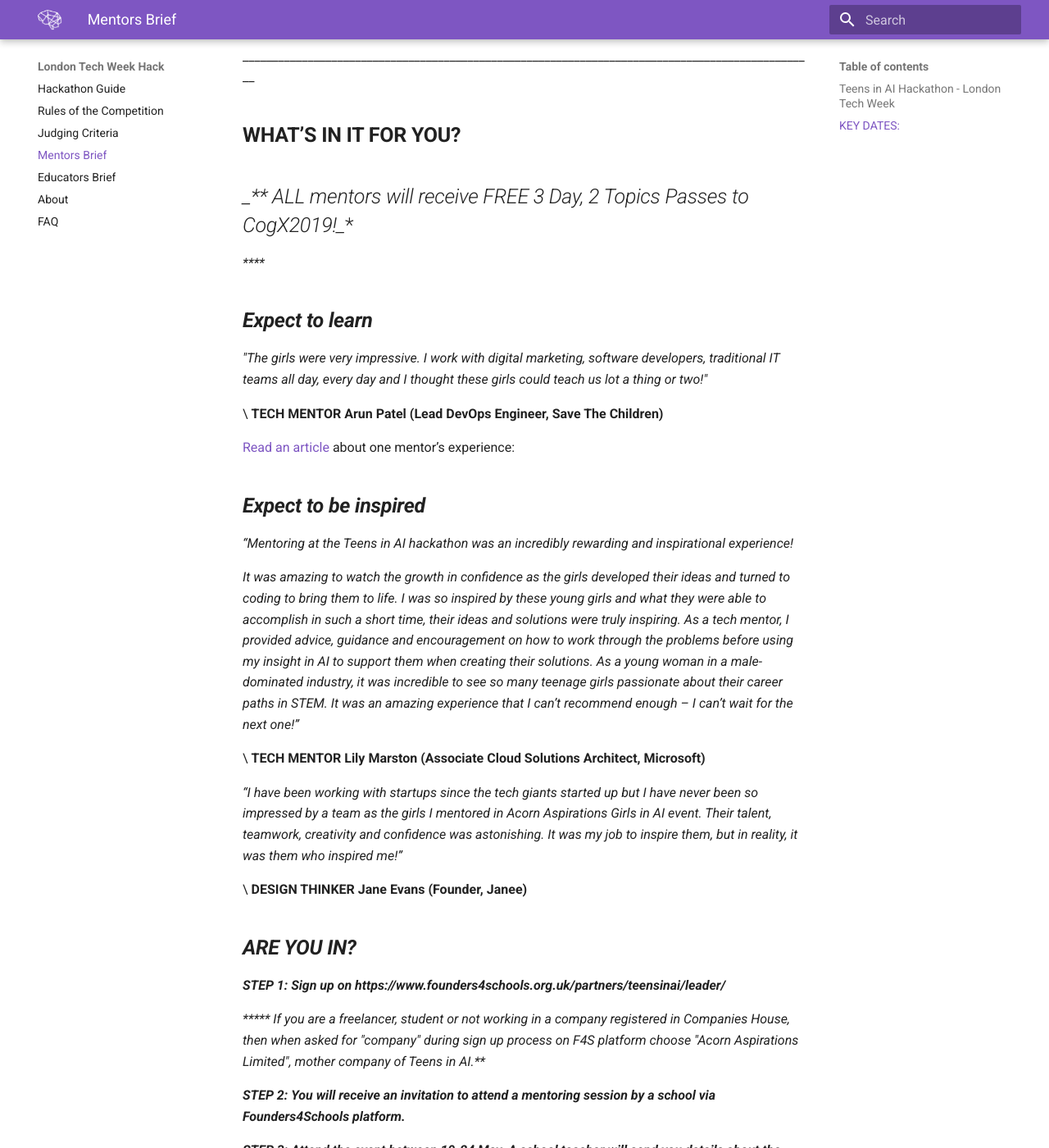
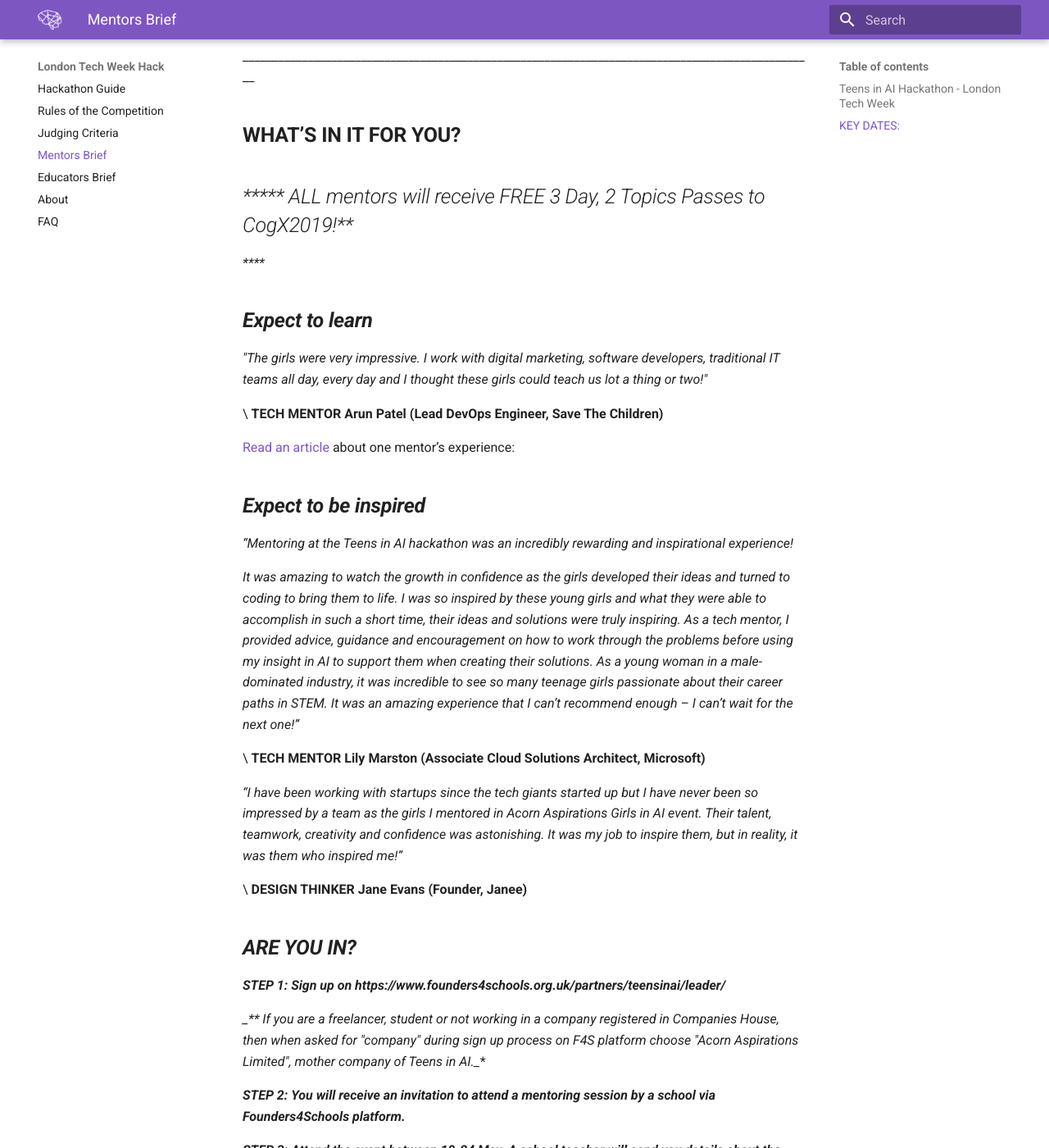
Before and after one commit to elenasinel/tech-week, an MkDocs documentation site: the page built from docs/mentors-brief.md, in a window 1280 px wide and 1400 px high, scrolled down 4820 px. Shown: the whole window at 82% size. Built offline with MkDocs 1.6.1 and Material for MkDocs 9.7.7, drawn with Linux system fonts in a browser that asks for light colours.

```diff
--- a/docs/mentors-brief.md
+++ b/docs/mentors-brief.md
@@ -151,7 +151,7 @@ Ethicists to commit **1 -2 hrs in total** to help teens identify possible proble
 
 **ENTREPRENEURS**
 
-Some knowledge of business models, pitching and marketing - your expertise will be vital throughout the building process, particularly when teams will be finalising their pitch decks to post on Devpost for _**Round 1 judging (deadline 24 May) and getting ready for the demo and presentation in front of judges at Cogx2019 on 12 June.**_
+Some knowledge of business models, pitching and marketing - your expertise will be vital throughout the building process, particularly when teams will be finalising their pitch decks to post on Devpost for **_Round 1 judging (deadline 24 May) and getting ready for the demo and presentation in front of judges at Cogx2019 on 12 June._**
 
 **When we need you:** Please check with the school you signed up to volunteer at
 
@@ -165,11 +165,11 @@ Business Coaches to commit **1.5-3 hrs in total** to help teens think of innovat
 
 ## **WHAT’S IN IT FOR YOU?**
 
-## **_\*\** ALL mentors will receive FREE 3 Day, 2 Topics Passes to CogX2019!_**
+## _**\*\** ALL mentors will receive FREE 3 Day, 2 Topics Passes to CogX2019!**_
 
 _\*\*\*\*_
 
-## **_Expect to learn_**
+## _**Expect to learn**_
 
 _"The girls were very impressive. I work with digital marketing, software developers, traditional IT teams all day, every day and I thought these girls could teach us lot a thing or two!"_
 
@@ -177,7 +177,7 @@ _"The girls were very impressive. I work with digital marketing, software develo
 
 [Read an article](https://www.linkedin.com/pulse/learning-through-mentoring-ashish-bansal/) about one mentor’s experience:
 
-## **_Expect to be inspired_**
+## _**Expect to be inspired**_
 
 _“Mentoring at the Teens in AI hackathon was an incredibly rewarding and inspirational experience!_
 
@@ -189,21 +189,21 @@ _“I have been working with startups since the tech giants started up but I hav
 
 \    **DESIGN THINKER Jane Evans (Founder, Janee)**
 
-## **_ARE YOU IN?_**
+## _**ARE YOU IN?**_
 
-_**STEP 1: Sign up on https://www.founders4schools.org.uk/partners/teensinai/leader/**_
+**_STEP 1: Sign up on https://www.founders4schools.org.uk/partners/teensinai/leader/_**
 
-_**\*\** If you are a freelancer, student or not working in a company registered in Companies House, then when asked for "company" during sign up process on F4S platform choose "Acorn Aspirations Limited", mother company of Teens in AI.**_
+**_\*\** If you are a freelancer, student or not working in a company registered in Companies House, then when asked for "company" during sign up process on F4S platform choose "Acorn Aspirations Limited", mother company of Teens in AI._**
 
-_**STEP 2: You will receive an invitation to attend a mentoring session by a school via Founders4Schools platform.**_
+**_STEP 2: You will receive an invitation to attend a mentoring session by a school via Founders4Schools platform._**
 
-_**STEP 3: Attend the event between 10-24 May. A school teacher will send you details about the event and your role in it.**_
+**_STEP 3: Attend the event between 10-24 May. A school teacher will send you details about the event and your role in it._**
 
-_**You will be assigned to 1 or 2 teams of 4 or 5 teenagers aged 11-18 to support them and their projects during the days when you have signed up to help. This could be after school (4-5 pm) over a couple of days or more, but you could also split you help and offer a combination of in-person mentoring and online via Slack/Skype - it is really up to you to communicate with the teacher and agree what suits you and the schedule of events.**_
+**_You will be assigned to 1 or 2 teams of 4 or 5 teenagers aged 11-18 to support them and their projects during the days when you have signed up to help. This could be after school (4-5 pm) over a couple of days or more, but you could also split you help and offer a combination of in-person mentoring and online via Slack/Skype - it is really up to you to communicate with the teacher and agree what suits you and the schedule of events._**
 
-_**This is a volunteering opportunity and any fees associated with volunteering cannot be reimbursed.**_
+**_This is a volunteering opportunity and any fees associated with volunteering cannot be reimbursed._**
 
-_**By participating in our events you agree to comply to our**_ [_**Code of Conduct**_](https://teensinai.com/code-of-conduct/)_**.**_
+**_By participating in our events you agree to comply to our_** [**_Code of Conduct_**](https://teensinai.com/code-of-conduct/)**_._**
 
 **If you wish to volunteer, but are unable to attend in person, please join the Slack channel to offer help remotely: http://bit.ly/teensinaimentor**
 
```
